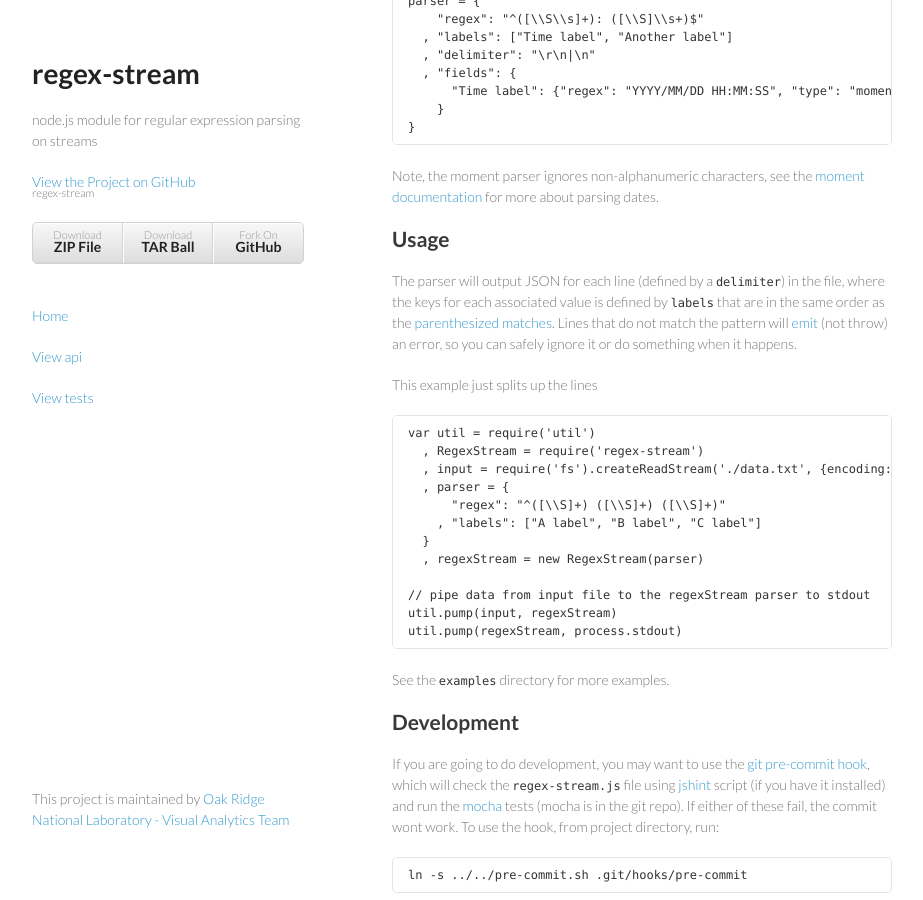
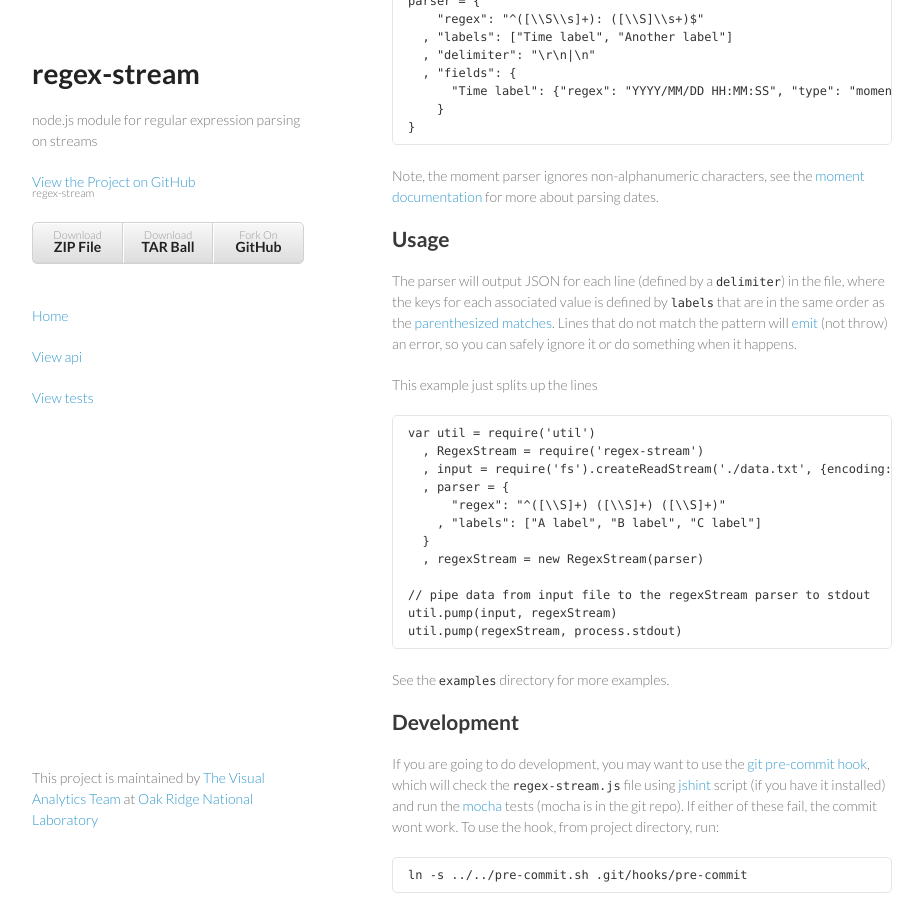
Before and after one commit to ornl-sava/regex-stream, a Jekyll site: the page built from site/index.md, in a window 1280 px wide and 900 px high, scrolled down 512 px. Shown: the whole window, without its empty margins (178-1101 px from the left). Built offline with Jekyll 4.4.1, drawn with Linux system fonts in a browser that asks for light colours; Markdown is read by kramdown in place of the engine named in the settings.

Commit message:
changed footer

```diff
--- a/site/_layouts/default.html
+++ b/site/_layouts/default.html
@@ -33,7 +33,7 @@
       </section>
 
       <footer>
-        <p>This project is maintained by <a href="{{ site.project_url }}">Oak Ridge National Laboratory - Visual Analytics Team</a></p>
+        <p>This project is maintained by <a href="{{ site.project_url }}">The Visual Analytics Team</a> at <a href="https://www.ornl.gov/">Oak Ridge National Laboratory</a></p>
       </footer>
     </div>
     <script src="js/scale.fix.js"></script>
```
